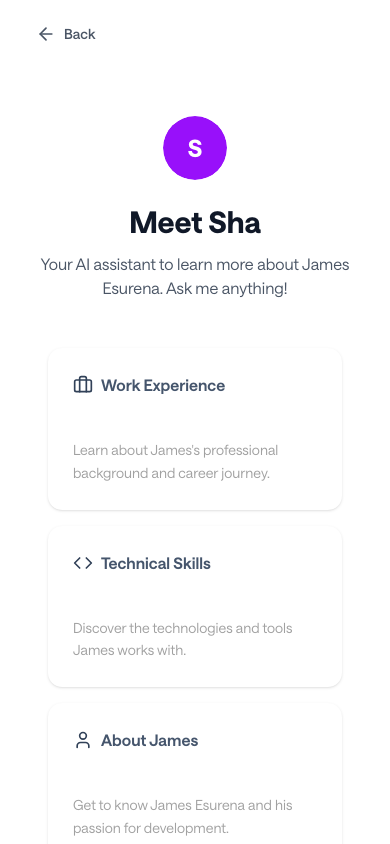
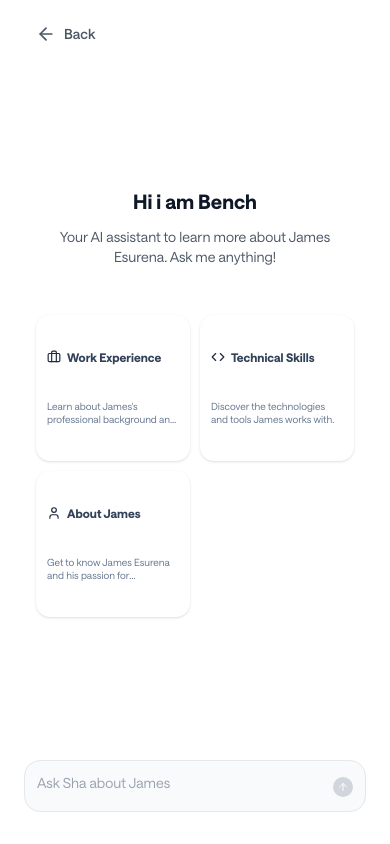
Before and after one commit to esurenajames/portfolio-v2, a Vue app: page /chat in a window 390 px wide. Shown: the top 844 px of the page. Built offline with nearby package versions, Linux system fonts and the light colour scheme; a web font is replaced by a local one.

Commit message:
feat: implement chat interface with message bubbles, input, and welcome suggestions.

```diff
--- a/src/components/modules/chat/ChatInterface.vue
+++ b/src/components/modules/chat/ChatInterface.vue
@@ -14,40 +14,40 @@
     <!-- Welcome Section (shown when no messages) -->
     <div v-if="messages.length === 0" class="flex-1 flex flex-col items-center justify-center px-6 py-12">
       <!-- Avatar -->
-      <div class="mb-6">
+      <!-- <div class="mb-6">
         <Avatar class="w-16 h-16">
           <AvatarImage src="" alt="Sha AI" />
           <AvatarFallback class="bg-purple-600 text-white text-2xl font-bold">
             S
           </AvatarFallback>
         </Avatar>
-      </div>
+      </div> -->
 
       <!-- Welcome Text -->
-      <h1 class="text-3xl md:text-4xl font-bold text-gray-900 mb-3 text-center">
-        Meet Sha
+      <h1 class="text-xl md:text-4xl font-bold text-gray-900 mb-3 text-center">
+        Hi i am Bench
       </h1>
-      <p class="text-gray-600 text-center max-w-md mb-12">
+      <p class="text-gray-600 text-sm md:text-lg text-center max-w-xs md:max-w-md mb-12">
         Your AI assistant to learn more about James Esurena. Ask me anything!
       </p>
 
       <!-- Suggestion Cards -->
-      <div class="w-full max-w-4xl px-6">
-        <div class="grid grid-cols-1 md:grid-cols-3 gap-4 mb-8">
+      <div class="w-full max-w-4xl px-3 md:px-6">
+        <div class="grid grid-cols-2 md:grid-cols-3 gap-2.5 md:gap-4 mb-6 md:mb-8">
           <Card
             v-for="suggestion in suggestions"
             :key="suggestion.title"
             @click="handleSuggestionClick(suggestion.prompt)"
-            class="bg-white cursor-pointer hover:shadow-md transition-all duration-200 hover:border-gray-300"
+            class="bg-white cursor-pointer hover:shadow-md transition-all duration-200 hover:border-gray-300 shadow-sm"
           >
-            <CardHeader class="pb-3">
-              <CardTitle class="flex items-center gap-2 text-base text-slate-600">
-                <component :is="suggestion.icon" class="w-5 h-5 text-slate-700" />
-                {{ suggestion.title }}
+            <CardHeader class="px-2.5 md:px-6 py-2 md:py-6 pb-1 md:pb-3">
+              <CardTitle class="flex items-center gap-1.5 text-[12px] md:text-base text-slate-700 font-bold">
+                <component :is="suggestion.icon" class="w-3.5 h-3.5 md:w-5 md:h-5 text-slate-800 shrink-0" />
+                <span class="truncate">{{ suggestion.title }}</span>
               </CardTitle>
             </CardHeader>
-            <CardContent class="pt-0">
-              <CardDescription class="text-sm leading-relaxed">
+            <CardContent class="px-2.5 md:px-6 pb-2.5 md:pb-6 pt-0">
+              <CardDescription class="text-[10px] md:text-sm leading-[1.3] md:leading-relaxed line-clamp-2 md:line-clamp-none text-slate-500">
                 {{ suggestion.description }}
               </CardDescription>
             </CardContent>
@@ -74,11 +74,11 @@
               S
             </AvatarFallback>
           </Avatar>
-          <div class="bg-gray-100 rounded-2xl px-4 py-3">
+          <div class="bg-gray-100 rounded-2xl px-4 py-2">
             <div class="flex gap-1">
-              <div class="w-2 h-2 bg-gray-400 rounded-full animate-bounce" style="animation-delay: 0ms"></div>
-              <div class="w-2 h-2 bg-gray-400 rounded-full animate-bounce" style="animation-delay: 150ms"></div>
-              <div class="w-2 h-2 bg-gray-400 rounded-full animate-bounce" style="animation-delay: 300ms"></div>
+              <div class="w-1 h-1 bg-gray-400 rounded-full animate-bounce" style="animation-delay: 0ms"></div>
+              <div class="w-1 h-1 bg-gray-400 rounded-full animate-bounce" style="animation-delay: 150ms"></div>
+              <div class="w-1 h-1 bg-gray-400 rounded-full animate-bounce" style="animation-delay: 300ms"></div>
             </div>
           </div>
         </div>
--- a/src/components/modules/chat/MessageBubble.vue
+++ b/src/components/modules/chat/MessageBubble.vue
@@ -1,14 +1,11 @@
 <template>
   <div class="flex items-start gap-3 mb-4" :class="isUser ? 'flex-row-reverse' : 'flex-row'">
     <!-- Avatar -->
-    <div
-      v-if="!isUser"
-      class="w-8 h-8 bg-purple-600 rounded-full flex items-center justify-center flex-shrink-0"
-    >
-      <svg class="w-4 h-4 text-white" fill="none" viewBox="0 0 24 24" stroke="currentColor">
-        <path stroke-linecap="round" stroke-linejoin="round" stroke-width="2" d="M8 10h.01M12 10h.01M16 10h.01M9 16H5a2 2 0 01-2-2V6a2 2 0 012-2h14a2 2 0 012 2v8a2 2 0 01-2 2h-5l-5 5v-5z" />
-      </svg>
-    </div>
+    <Avatar v-if="!isUser" class="w-8 h-8 flex-shrink-0">
+      <AvatarFallback class="bg-purple-600 text-white">
+        <MessageSquare :size="16" />
+      </AvatarFallback>
+    </Avatar>
 
     <!-- Message Content -->
     <div class="flex flex-col max-w-[75%]" :class="isUser ? 'items-end' : 'items-start'">
@@ -35,6 +32,8 @@
 
 <script setup lang="ts">
 import { computed } from 'vue';
+import { Avatar, AvatarFallback } from '@/components/ui/avatar';
+import { MessageSquare } from 'lucide-vue-next';
 
 interface Props {
   message: string;
```
